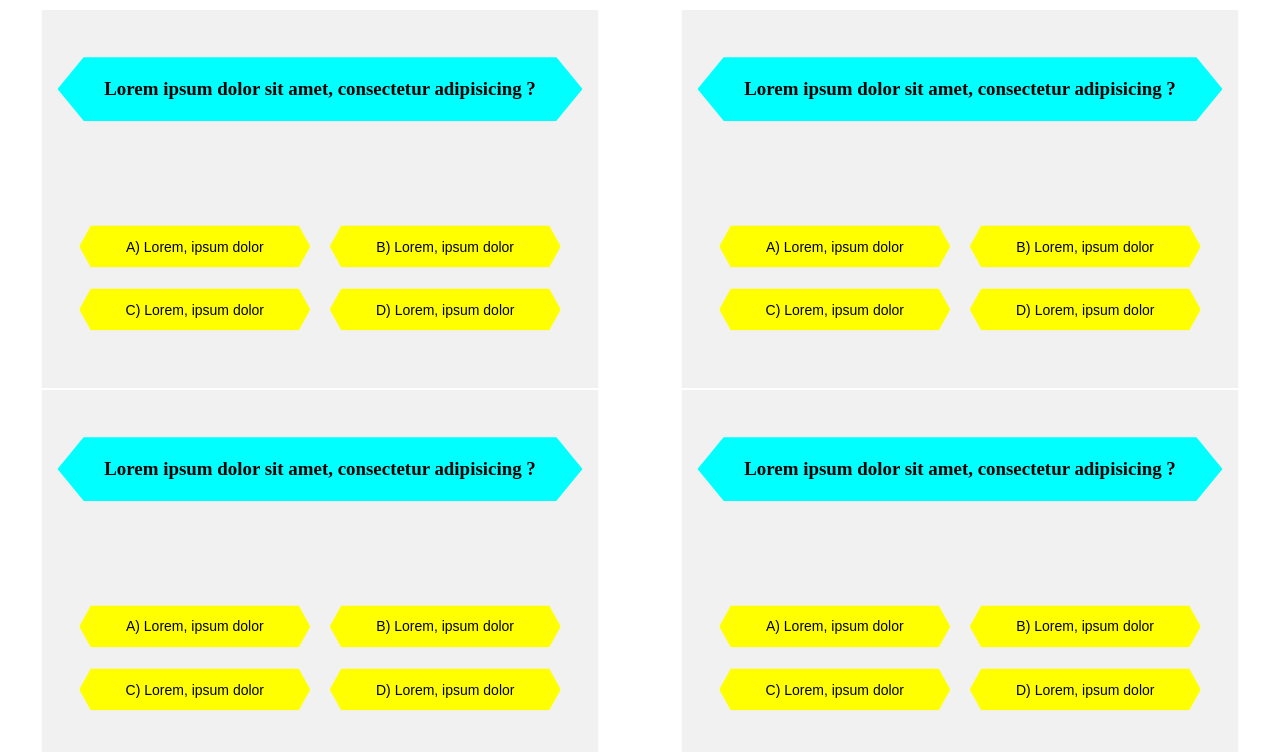
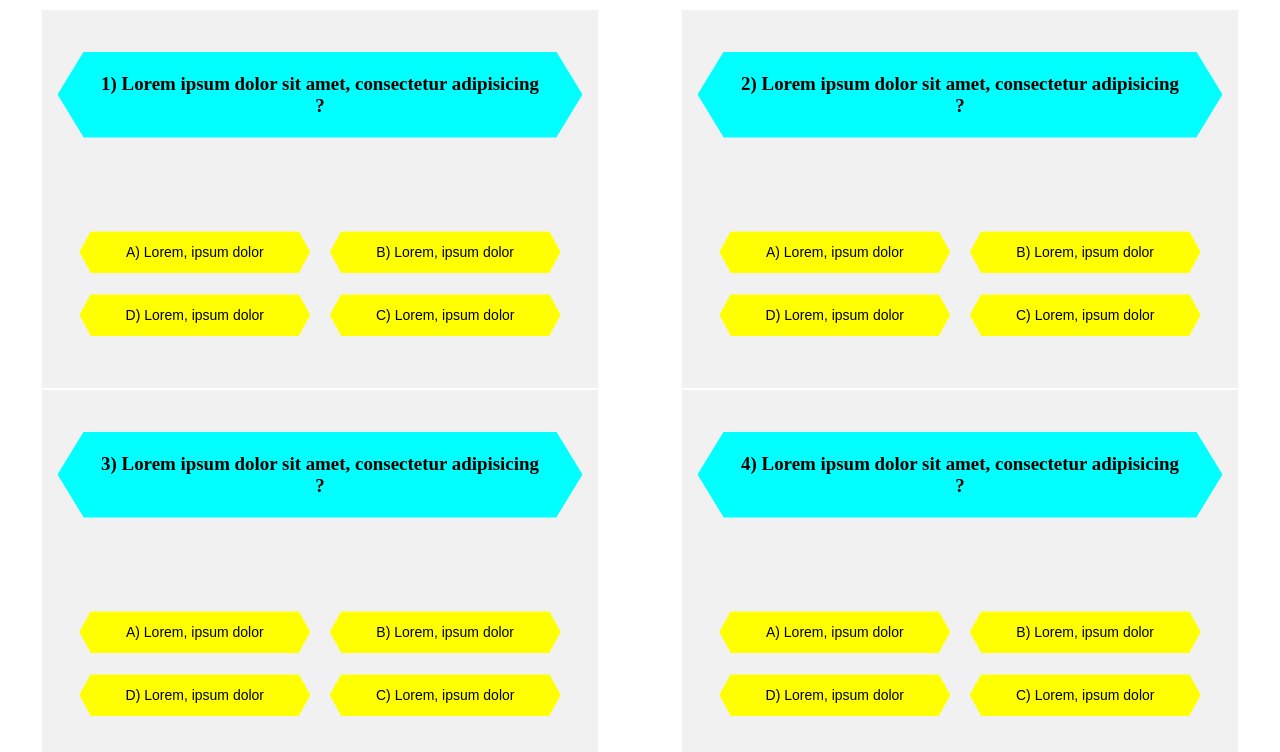
Before and after one commit to Accoder777/test, a plain HTML site: page main/main.html in a window 1280 px wide. Shown: the part 48-800 px from the top of the page. Drawn offline with Linux system fonts and the light colour scheme.

Commit message:
my codes

```diff
--- a/main/main.html
+++ b/main/main.html
@@ -9,82 +9,6 @@
 <body>
     <h1 class="title">Let's check your knowledge</h1>
     <div class="container">
-        <div class="part-1">
-            <h1 class="question">
-                <p>Lorem ipsum dolor sit amet, consectetur adipisicing ?</p>
-            </h1>
-            <div class="part-2">
-                <button class="answer">
-                    <p>A) Lorem, ipsum dolor</p>
-                </button>
-                <button class="answer">
-                    <p>B) Lorem, ipsum dolor</p>
-                </button>
-                <button class="answer">
-                    <p>C) Lorem, ipsum dolor</p>
-                </button>
-                <button class="answer">
-                    <p>D) Lorem, ipsum dolor</p>
-                </button>
-            </div>
-        </div>
-        <div class="part-1">
-            <h1 class="question">
-                <p>Lorem ipsum dolor sit amet, consectetur adipisicing ?</p>
-            </h1>
-            <div class="part-2">
-                <button class="answer">
-                    <p>A) Lorem, ipsum dolor</p>
-                </button>
-                <button class="answer">
-                    <p>B) Lorem, ipsum dolor</p>
-                </button>
-                <button class="answer">
-                    <p>C) Lorem, ipsum dolor</p>
-                </button>
-                <button class="answer">
-                    <p>D) Lorem, ipsum dolor</p>
-                </button>
-            </div>
-        </div>
-        <div class="part-1">
-            <h1 class="question">
-                <p>Lorem ipsum dolor sit amet, consectetur adipisicing ?</p>
-            </h1>
-            <div class="part-2">
-                <button class="answer">
-                    <p>A) Lorem, ipsum dolor</p>
-                </button>
-                <button class="answer">
-                    <p>B) Lorem, ipsum dolor</p>
-                </button>
-                <button class="answer">
-                    <p>C) Lorem, ipsum dolor</p>
-                </button>
-                <button class="answer">
-                    <p>D) Lorem, ipsum dolor</p>
-                </button>
-            </div>
-        </div>
-        <div class="part-1">
-            <h1 class="question">
-                <p>Lorem ipsum dolor sit amet, consectetur adipisicing ?</p>
-            </h1>
-            <div class="part-2">
-                <button class="answer">
-                    <p>A) Lorem, ipsum dolor</p>
-                </button>
-                <button class="answer">
-                    <p>B) Lorem, ipsum dolor</p>
-                </button>
-                <button class="answer">
-                    <p>C) Lorem, ipsum dolor</p>
-                </button>
-                <button class="answer">
-                    <p>D) Lorem, ipsum dolor</p>
-                </button>
-            </div>
-        </div>
     </div>
     <script src="main.js"></script>
 </body>
--- a/main/main.js
+++ b/main/main.js
@@ -1,113 +1,65 @@
-console.log('Hello World')
+const container = document.querySelector('.container');
+let answersMassive = {}; // Bo'sh obyekt
 
-const answer = document.querySelectorAll('.answer');
+const getData = async () => {
+    try {
+        const req = await fetch('../tdos.json');
+        if (!req.ok) throw new Error('Network response was not ok');
+        const data = await req.json();
 
+        let counter = 1;
+        data.forEach(element => {
+            const questionDiv = document.createElement('div');
+            questionDiv.classList.add('part-1');
+            questionDiv.innerHTML = `
+                <h1 class="question">
+                    <p>${counter}) ${element.question}</p>
+                </h1>
+                <div class="part-2">
+                    <button class="answer" data-question="${counter}" data-answer="${element.incorrect1}">
+                        ${element.incorrect1}
+                    </button>
+                    <button class="answer" data-question="${counter}" data-answer="${element.incorrect2}">
+                        ${element.incorrect2}
+                    </button>
+                    <button class="answer" data-question="${counter}" data-answer="${element.correct}">
+                        ${element.correct}
+                    </button>
+                    <button class="answer" data-question="${counter}" data-answer="${element.incorrect3}">
+                        ${element.incorrect3}
+                    </button>
+                </div>
+        `;
+            container.appendChild(questionDiv);
+            counter++;
+        });
 
+        // `answer` tugmalarga event listener qo'shish
+        document.querySelectorAll('.answer').forEach(answerBtn => {
+            answerBtn.addEventListener('click', () => {
+                let questionNumber = answerBtn.getAttribute('data-question');
+                let selectedAnswer = answerBtn.getAttribute('data-answer');
 
-for(let index1 = 0; index1 < 4; index1++){
-    answer[index1].addEventListener(('click'),()=>{
-        let answerInnerHTML = answer[index1].innerHTML;
-        if(answerInnerHTML[answerInnerHTML.indexOf(')')-1] == 'C')
-        {
-            answer[0].style.backgroundColor = 'yellow'
-            answer[1].style.backgroundColor = 'yellow'
-            answer[2].style.backgroundColor = 'yellow'
-            answer[3].style.backgroundColor = 'yellow'
-            answer[index1].style.backgroundColor = 'green'
-        }
-        else{
-            for(let index = 0; index < 4; index++){
-                answerInnerHTML = answer[index].innerHTML
-                if(answerInnerHTML[answerInnerHTML.indexOf(')')-1] == 'C'){
-                    answer[0].style.backgroundColor = 'yellow'
-                    answer[1].style.backgroundColor = 'yellow'
-                    answer[2].style.backgroundColor = 'yellow'
-                    answer[3].style.backgroundColor = 'yellow'
-                    answer[index1].style.backgroundColor = 'red'
-                    answer[index].style.backgroundColor = 'green'
+                // Oldindan tanlangan javob tugmachasi mavjud bo'lsa, uni tiklash
+                if (answersMassive[questionNumber]) {
+                    const previousSelectedBtn = document.querySelector(`.answer[data-question="${questionNumber}"][data-answer="${answersMassive[questionNumber]}"]`);
+                    if (previousSelectedBtn) {
+                        previousSelectedBtn.style.backgroundColor = ''; // Tiklaymiz
+                    }
                 }
-            }
-        }
-    })
-}
 
-for(let index1 = 4; index1 < 8; index1++){
-    answer[index1].addEventListener(('click'),()=>{
-        let answerInnerHTML = answer[index1].innerHTML;
-        if(answerInnerHTML[answerInnerHTML.indexOf(')')-1] == 'C')
-        {
-            answer[4].style.backgroundColor = 'yellow'
-            answer[5].style.backgroundColor = 'yellow'
-            answer[6].style.backgroundColor = 'yellow'
-            answer[7].style.backgroundColor = 'yellow'
-            answer[index1].style.backgroundColor = 'green'
-        }
-        else{
-            for(let index = 4; index < 8; index++){
-                answerInnerHTML = answer[index].innerHTML
-                if(answerInnerHTML[answerInnerHTML.indexOf(')')-1] == 'C'){
-                    answer[4].style.backgroundColor = 'yellow'
-                    answer[5].style.backgroundColor = 'yellow'
-                    answer[6].style.backgroundColor = 'yellow'
-                    answer[7].style.backgroundColor = 'yellow'
-                    answer[index1].style.backgroundColor = 'red'
-                    answer[index].style.backgroundColor = 'green'
-                }
-            }
-        }
-    })
-}
+                // Foydalanuvchi tomonidan tanlangan javob tugmachasini qizil rangga bo'yash
+                answerBtn.style.backgroundColor = 'red';
 
-for(let index1 = 8; index1 < 12; index1++){
-    answer[index1].addEventListener(('click'),()=>{
-        let answerInnerHTML = answer[index1].innerHTML;
-        if(answerInnerHTML[answerInnerHTML.indexOf(')')-1] == 'C')
-        {
-            answer[8].style.backgroundColor = 'yellow'
-            answer[9].style.backgroundColor = 'yellow'
-            answer[10].style.backgroundColor = 'yellow'
-            answer[11].style.backgroundColor = 'yellow'
-            answer[index1].style.backgroundColor = 'green'
-        }
-        else{
-            for(let index = 8; index < 12; index++){
-                answerInnerHTML = answer[index].innerHTML
-                if(answerInnerHTML[answerInnerHTML.indexOf(')')-1] == 'C'){
-                    answer[8].style.backgroundColor = 'yellow'
-                    answer[9].style.backgroundColor = 'yellow'
-                    answer[10].style.backgroundColor = 'yellow'
-                    answer[11].style.backgroundColor = 'yellow'
-                    answer[index1].style.backgroundColor = 'red'
-                    answer[index].style.backgroundColor = 'green'
-                }
-            }
-        }
-    })
-}
+                // Javobni massivga qo'shish
+                answersMassive[questionNumber] = selectedAnswer;
+                console.log(answersMassive);
+            });
+        });
 
-for(let index1 = 12; index1 < 16; index1++){
-    answer[index1].addEventListener(('click'),()=>{
-        let answerInnerHTML = answer[index1].innerHTML;
-        if(answerInnerHTML[answerInnerHTML.indexOf(')')-1] == 'C')
-        {
-            answer[12].style.backgroundColor = 'yellow'
-            answer[13].style.backgroundColor = 'yellow'
-            answer[14].style.backgroundColor = 'yellow'
-            answer[15].style.backgroundColor = 'yellow'
-            answer[index1].style.backgroundColor = 'green'
-        }
-        else{
-            for(let index = 12; index < 16; index++){
-                answerInnerHTML = answer[index].innerHTML
-                if(answerInnerHTML[answerInnerHTML.indexOf(')')-1] == 'C'){
-                    answer[12].style.backgroundColor = 'yellow'
-                    answer[13].style.backgroundColor = 'yellow'
-                    answer[14].style.backgroundColor = 'yellow'
-                    answer[15].style.backgroundColor = 'yellow'
-                    answer[index1].style.backgroundColor = 'red'
-                    answer[index].style.backgroundColor = 'green'
-                }
-            }
-        }
-    })
-}
+    } catch (error) {
+        console.error('Fetch error:', error);
+    }
+};
+
+getData();
--- a/tdos.json
+++ b/tdos.json
@@ -1,16 +1,212 @@
 [
     {
-        "question": "What is my first name",
-        "incorrect1": "Davlat",
-        "incorrect2": "Sardor",
-        "incorrect3": "Mehroj",
-        "correct": "Ro'zimurod"
+        "question": "Lorem ipsum dolor sit amet, consectetur adipisicing ?",
+        "incorrect1": "A) Lorem, ipsum dolor",
+        "incorrect2": "B) Lorem, ipsum dolor",
+        "incorrect3": "C) Lorem, ipsum dolor",
+        "correct": "D) Lorem, ipsum dolor"
     },
     {
-        "question": "Which is my favorite colour",
-        "incorrect1": "blue",
-        "incorrect2": "yellow",
-        "incorrect3": "red",
-        "correct": "dodgerblue"
+        "question": "Lorem ipsum dolor sit amet, consectetur adipisicing ?",
+        "incorrect1": "A) Lorem, ipsum dolor",
+        "incorrect2": "B) Lorem, ipsum dolor",
+        "incorrect3": "C) Lorem, ipsum dolor",
+        "correct": "D) Lorem, ipsum dolor"
+    },
+    {
+        "question": "Lorem ipsum dolor sit amet, consectetur adipisicing ?",
+        "incorrect1": "A) Lorem, ipsum dolor",
+        "incorrect2": "B) Lorem, ipsum dolor",
+        "incorrect3": "C) Lorem, ipsum dolor",
+        "correct": "D) Lorem, ipsum dolor"
+    },
+    {
+        "question": "Lorem ipsum dolor sit amet, consectetur adipisicing ?",
+        "incorrect1": "A) Lorem, ipsum dolor",
+        "incorrect2": "B) Lorem, ipsum dolor",
+        "incorrect3": "C) Lorem, ipsum dolor",
+        "correct": "D) Lorem, ipsum dolor"
+    },
+    {
+        "question": "Lorem ipsum dolor sit amet, consectetur adipisicing ?",
+        "incorrect1": "A) Lorem, ipsum dolor",
+        "incorrect2": "B) Lorem, ipsum dolor",
+        "incorrect3": "C) Lorem, ipsum dolor",
+        "correct": "D) Lorem, ipsum dolor"
+    },
+    {
+        "question": "Lorem ipsum dolor sit amet, consectetur adipisicing ?",
+        "incorrect1": "A) Lorem, ipsum dolor",
+        "incorrect2": "B) Lorem, ipsum dolor",
+        "incorrect3": "C) Lorem, ipsum dolor",
+        "correct": "D) Lorem, ipsum dolor"
+    },
+    {
+        "question": "Lorem ipsum dolor sit amet, consectetur adipisicing ?",
+        "incorrect1": "A) Lorem, ipsum dolor",
+        "incorrect2": "B) Lorem, ipsum dolor",
+        "incorrect3": "C) Lorem, ipsum dolor",
+        "correct": "D) Lorem, ipsum dolor"
+    },
+    {
+        "question": "Lorem ipsum dolor sit amet, consectetur adipisicing ?",
+        "incorrect1": "A) Lorem, ipsum dolor",
+        "incorrect2": "B) Lorem, ipsum dolor",
+        "incorrect3": "C) Lorem, ipsum dolor",
+        "correct": "D) Lorem, ipsum dolor"
+    },
+    {
+        "question": "Lorem ipsum dolor sit amet, consectetur adipisicing ?",
+        "incorrect1": "A) Lorem, ipsum dolor",
+        "incorrect2": "B) Lorem, ipsum dolor",
+        "incorrect3": "C) Lorem, ipsum dolor",
+        "correct": "D) Lorem, ipsum dolor"
+    },
+    {
+        "question": "Lorem ipsum dolor sit amet, consectetur adipisicing ?",
+        "incorrect1": "A) Lorem, ipsum dolor",
+        "incorrect2": "B) Lorem, ipsum dolor",
+        "incorrect3": "C) Lorem, ipsum dolor",
+        "correct": "D) Lorem, ipsum dolor"
+    },
+    {
+        "question": "Lorem ipsum dolor sit amet, consectetur adipisicing ?",
+        "incorrect1": "A) Lorem, ipsum dolor",
+        "incorrect2": "B) Lorem, ipsum dolor",
+        "incorrect3": "C) Lorem, ipsum dolor",
+        "correct": "D) Lorem, ipsum dolor"
+    },
+    {
+        "question": "Lorem ipsum dolor sit amet, consectetur adipisicing ?",
+        "incorrect1": "A) Lorem, ipsum dolor",
+        "incorrect2": "B) Lorem, ipsum dolor",
+        "incorrect3": "C) Lorem, ipsum dolor",
+        "correct": "D) Lorem, ipsum dolor"
+    },
+    {
+        "question": "Lorem ipsum dolor sit amet, consectetur adipisicing ?",
+        "incorrect1": "A) Lorem, ipsum dolor",
+        "incorrect2": "B) Lorem, ipsum dolor",
+        "incorrect3": "C) Lorem, ipsum dolor",
+        "correct": "D) Lorem, ipsum dolor"
+    },
+    {
+        "question": "Lorem ipsum dolor sit amet, consectetur adipisicing ?",
+        "incorrect1": "A) Lorem, ipsum dolor",
+        "incorrect2": "B) Lorem, ipsum dolor",
+        "incorrect3": "C) Lorem, ipsum dolor",
+        "correct": "D) Lorem, ipsum dolor"
+    },
+    {
+        "question": "Lorem ipsum dolor sit amet, consectetur adipisicing ?",
+        "incorrect1": "A) Lorem, ipsum dolor",
+        "incorrect2": "B) Lorem, ipsum dolor",
+        "incorrect3": "C) Lorem, ipsum dolor",
+        "correct": "D) Lorem, ipsum dolor"
+    },
+    {
+        "question": "Lorem ipsum dolor sit amet, consectetur adipisicing ?",
+        "incorrect1": "A) Lorem, ipsum dolor",
+        "incorrect2": "B) Lorem, ipsum dolor",
+        "incorrect3": "C) Lorem, ipsum dolor",
+        "correct": "D) Lorem, ipsum dolor"
+    },
+    {
+        "question": "Lorem ipsum dolor sit amet, consectetur adipisicing ?",
+        "incorrect1": "A) Lorem, ipsum dolor",
+        "incorrect2": "B) Lorem, ipsum dolor",
+        "incorrect3": "C) Lorem, ipsum dolor",
+        "correct": "D) Lorem, ipsum dolor"
+    },
+    {
+        "question": "Lorem ipsum dolor sit amet, consectetur adipisicing ?",
+        "incorrect1": "A) Lorem, ipsum dolor",
+        "incorrect2": "B) Lorem, ipsum dolor",
+        "incorrect3": "C) Lorem, ipsum dolor",
+        "correct": "D) Lorem, ipsum dolor"
+    },
+    {
+        "question": "Lorem ipsum dolor sit amet, consectetur adipisicing ?",
+        "incorrect1": "A) Lorem, ipsum dolor",
+        "incorrect2": "B) Lorem, ipsum dolor",
+        "incorrect3": "C) Lorem, ipsum dolor",
+        "correct": "D) Lorem, ipsum dolor"
+    },
+    {
+        "question": "Lorem ipsum dolor sit amet, consectetur adipisicing ?",
+        "incorrect1": "A) Lorem, ipsum dolor",
+        "incorrect2": "B) Lorem, ipsum dolor",
+        "incorrect3": "C) Lorem, ipsum dolor",
+        "correct": "D) Lorem, ipsum dolor"
+    },
+    {
+        "question": "Lorem ipsum dolor sit amet, consectetur adipisicing ?",
+        "incorrect1": "A) Lorem, ipsum dolor",
+        "incorrect2": "B) Lorem, ipsum dolor",
+        "incorrect3": "C) Lorem, ipsum dolor",
+        "correct": "D) Lorem, ipsum dolor"
+    },
+    {
+        "question": "Lorem ipsum dolor sit amet, consectetur adipisicing ?",
+        "incorrect1": "A) Lorem, ipsum dolor",
+        "incorrect2": "B) Lorem, ipsum dolor",
+        "incorrect3": "C) Lorem, ipsum dolor",
+        "correct": "D) Lorem, ipsum dolor"
+    },
+    {
+        "question": "Lorem ipsum dolor sit amet, consectetur adipisicing ?",
+        "incorrect1": "A) Lorem, ipsum dolor",
+        "incorrect2": "B) Lorem, ipsum dolor",
+        "incorrect3": "C) Lorem, ipsum dolor",
+        "correct": "D) Lorem, ipsum dolor"
+    },
+    {
+        "question": "Lorem ipsum dolor sit amet, consectetur adipisicing ?",
+        "incorrect1": "A) Lorem, ipsum dolor",
+        "incorrect2": "B) Lorem, ipsum dolor",
+        "incorrect3": "C) Lorem, ipsum dolor",
+        "correct": "D) Lorem, ipsum dolor"
+    },
+    {
+        "question": "Lorem ipsum dolor sit amet, consectetur adipisicing ?",
+        "incorrect1": "A) Lorem, ipsum dolor",
+        "incorrect2": "B) Lorem, ipsum dolor",
+        "incorrect3": "C) Lorem, ipsum dolor",
+        "correct": "D) Lorem, ipsum dolor"
+    },
+    {
+        "question": "Lorem ipsum dolor sit amet, consectetur adipisicing ?",
+        "incorrect1": "A) Lorem, ipsum dolor",
+        "incorrect2": "B) Lorem, ipsum dolor",
+        "incorrect3": "C) Lorem, ipsum dolor",
+        "correct": "D) Lorem, ipsum dolor"
+    },
+    {
+        "question": "Lorem ipsum dolor sit amet, consectetur adipisicing ?",
+        "incorrect1": "A) Lorem, ipsum dolor",
+        "incorrect2": "B) Lorem, ipsum dolor",
+        "incorrect3": "C) Lorem, ipsum dolor",
+        "correct": "D) Lorem, ipsum dolor"
+    },
+    {
+        "question": "Lorem ipsum dolor sit amet, consectetur adipisicing ?",
+        "incorrect1": "A) Lorem, ipsum dolor",
+        "incorrect2": "B) Lorem, ipsum dolor",
+        "incorrect3": "C) Lorem, ipsum dolor",
+        "correct": "D) Lorem, ipsum dolor"
+    },
+    {
+        "question": "Lorem ipsum dolor sit amet, consectetur adipisicing ?",
+        "incorrect1": "A) Lorem, ipsum dolor",
+        "incorrect2": "B) Lorem, ipsum dolor",
+        "incorrect3": "C) Lorem, ipsum dolor",
+        "correct": "D) Lorem, ipsum dolor"
+    },
+    {
+        "question": "Lorem ipsum dolor sit amet, consectetur adipisicing ?",
+        "incorrect1": "A) Lorem, ipsum dolor",
+        "incorrect2": "B) Lorem, ipsum dolor",
+        "incorrect3": "C) Lorem, ipsum dolor",
+        "correct": "D) Lorem, ipsum dolor"
     }
 ]
```
Also changed, not shown: extra/app.js (added, +28 -0 lines), index.html (line endings or trailing spaces).
